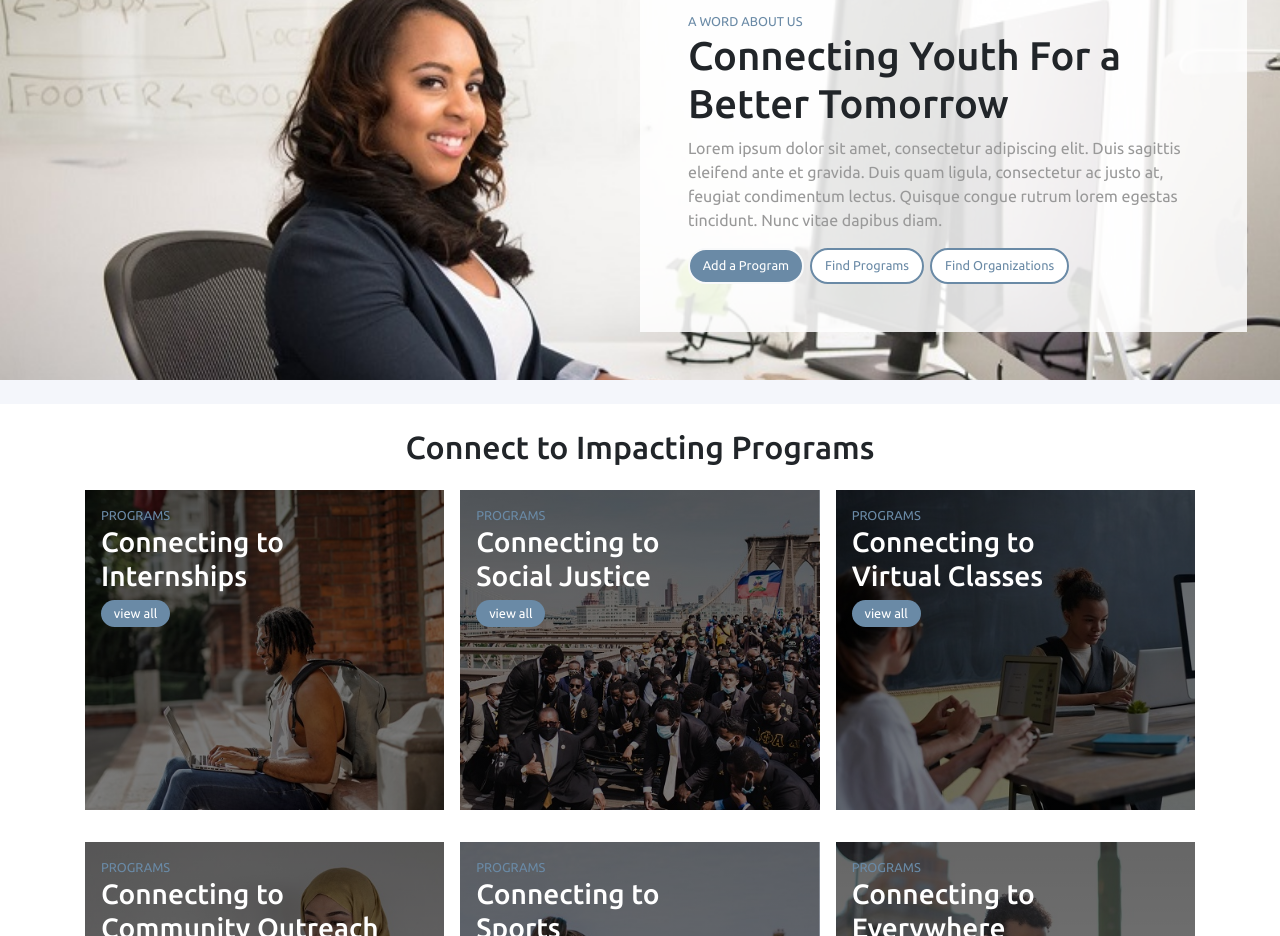
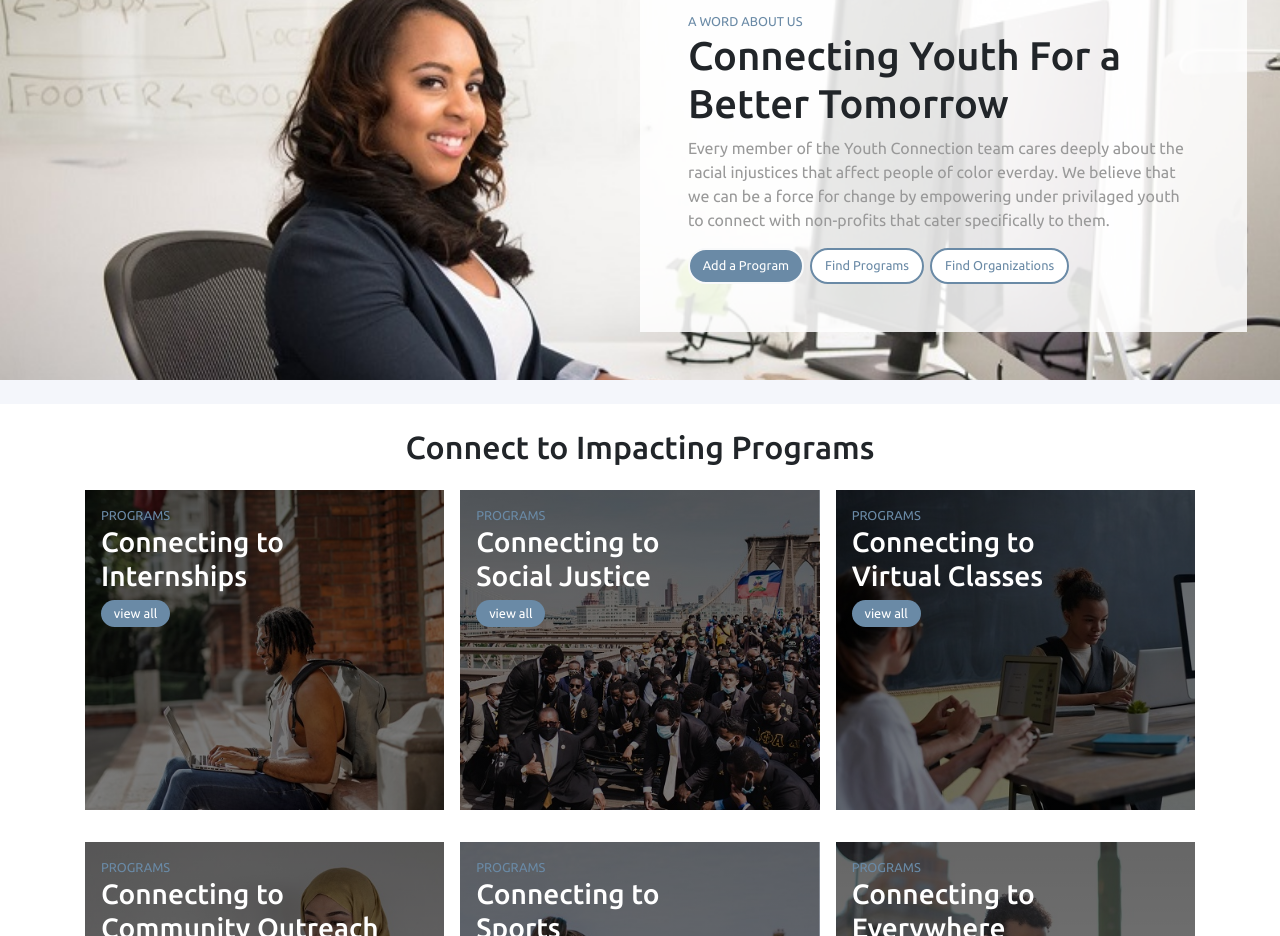
Before and after one commit to noobboon7/TeamHighFive_Front, a React (Create React App) app: page / in a window 1280 px wide. Shown: the part 820-1756 px from the top of the page. Built offline with nearby package versions, Linux system fonts and the light colour scheme; no server answers.

Commit message:
wrote description under connecting for a better tomorrow

```diff
--- a/src/components/home/WordAboutUs.js
+++ b/src/components/home/WordAboutUs.js
@@ -6,7 +6,7 @@ const WordAboutUs = () => (
         <div className='col-lg-6 word-about-us-body p-5'>
             <p className='intro-lead m-0'>A Word About Us</p>
             <h1>Connecting Youth For a Better Tomorrow</h1>
-            <p className='wordDescription'>Lorem ipsum dolor sit amet, consectetur adipiscing elit. Duis sagittis eleifend ante et gravida. Duis quam ligula, consectetur ac justo at, feugiat condimentum lectus. Quisque congue rutrum lorem egestas tincidunt. Nunc vitae dapibus diam. </p>
+            <p className='wordDescription'> Every member of the Youth Connection team cares deeply about the racial injustices that affect people of color everday. We believe that we can be a force for change by empowering under privilaged youth to connect with non-profits that cater specifically to them. </p>
             <div className='buttonDiv text-center'>
                 <a href="https://forms.gle/8UpNNNfrWh5Exnvd9" target="_blank" rel="noopener noreferrer" className='wordBtn wordBtnSolid'>Add a Program</a>
                 <a href="/" className='wordBtn wordBtnOutline'>Find Programs</a>
```
